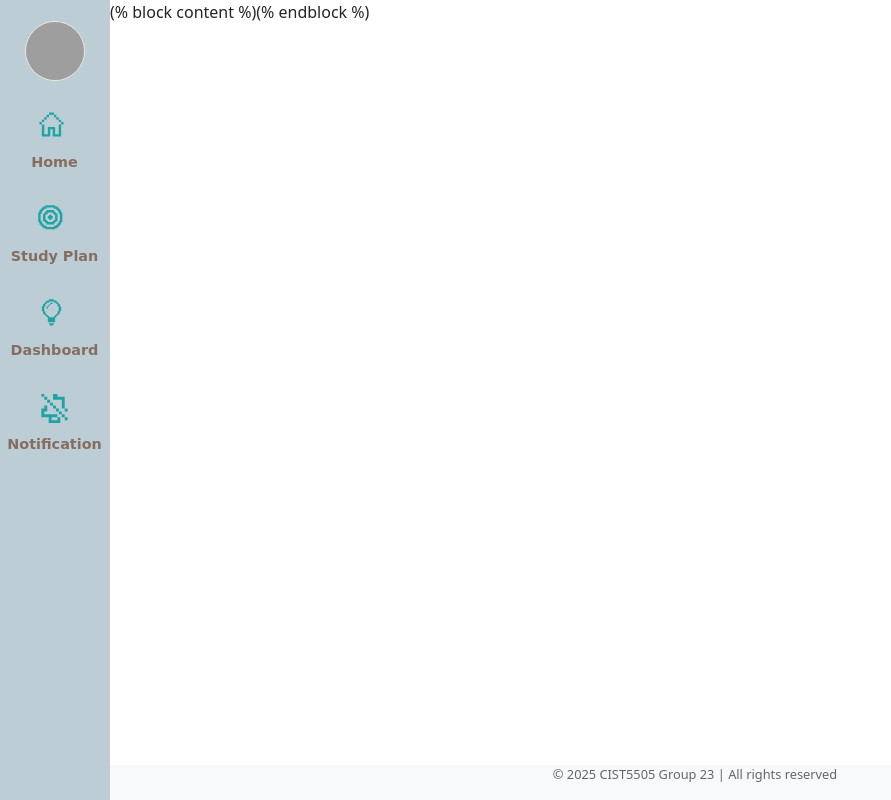
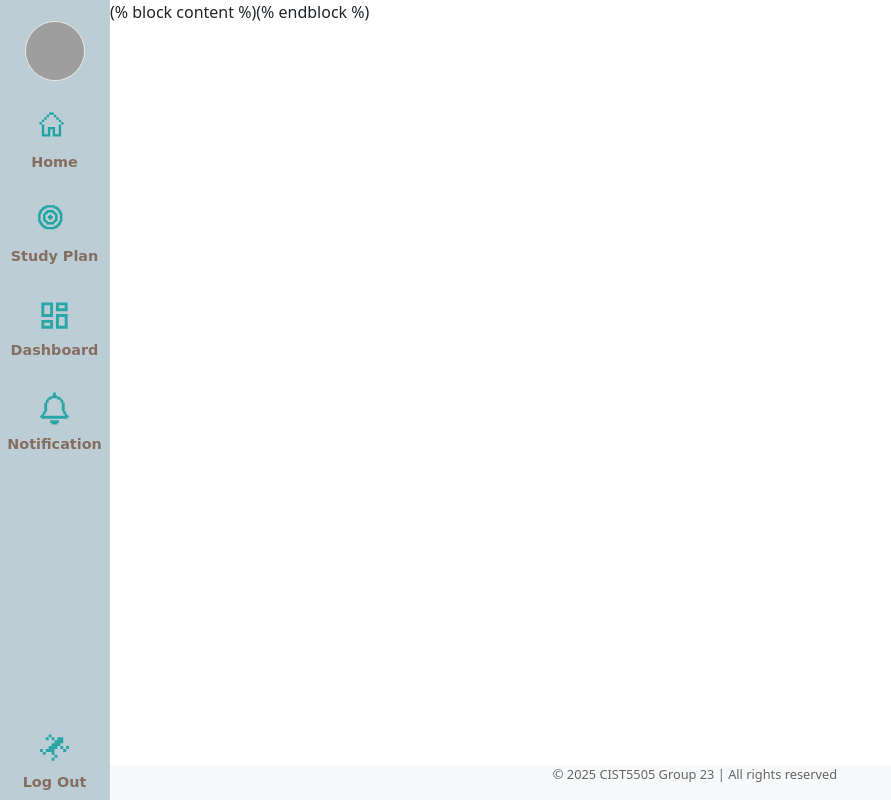
Before and after one commit to YehaoO-chen/AgileWebDevGroup23, a Flask app: template app/templates/base.html in a window 1280 px wide. Shown: the whole page, without its empty margins (0-891 px from the left). Run offline with Flask 3, Linux system fonts and the light colour scheme; the template is opened without the code that fills it, so the values that code supplies are empty; some libraries are stand-ins or nearby versions; grey boxes are pictures that could not be loaded.

Commit message:
fixed the format of block & end jinja; changed the notification & dashboard icons; added the log-out item on sidebar; changed the correct href of css

```diff
--- a/app/static/css/base.css
+++ b/app/static/css/base.css
@@ -24,8 +24,10 @@
   min-height: 100vh; /*ensure the footer will be always at the bottom of the page*/
 }
 
+/* The layout of the whole sidebar */
 .sidebar {
   display: flex;
+  flex-direction: column;
   align-items: center;
   background-color: #BDCDD6;
   border-right: 1.5px solid #cecece65;
@@ -34,8 +36,12 @@
   position: fixed;
 }
 
+/* Manage the sidebar items */
 .nav {
 gap: 6px;
+display: flex;
+flex-direction: column;
+height: 100vh; /* ensure the items will be laid out vertically */
 }
 
 /* ensure the fixed size of profile picture */
@@ -80,6 +86,7 @@
   transition:0.2s ease;
 }
 
+
 .nav-custom {
 display: flex;
 flex-direction: column;
@@ -90,6 +97,8 @@
 transition: 0.3s ease;
 margin-bottom: 0.3rem;
 }
+
+
 
 .nav-custom span, .dropdown-item {
 font-family: 'Pixelify Sans', cursive, 'Segoe UI', sans-serif, Verdana;
@@ -120,3 +129,7 @@
 .nav-custom:hover svg path {
   fill: #ffffff;
 }
+
+.logout {
+  margin-top: auto;
+}
--- a/app/templates/base.html
+++ b/app/templates/base.html
@@ -4,16 +4,16 @@
     <meta charset="UTF-8">
     <meta name="viewport" content="width=device-width, initial-scale=1.0">
     <link href="https://cdnjs.cloudflare.com/ajax/libs/bootstrap/5.3.3/css/bootstrap.min.css" rel="stylesheet">
-<script src="https://cdnjs.cloudflare.com/ajax/libs/bootstrap/5.3.3/js/bootstrap.bundle.min.js"></script>
-    <link rel="stylesheet" href="base.css">
+    <script src="https://cdnjs.cloudflare.com/ajax/libs/bootstrap/5.3.3/js/bootstrap.bundle.min.js"></script>
+    <link rel="stylesheet" href="{{ url_for('static', filename='css/base.css') }}">
     <link href="https://fonts.googleapis.com/css2?family=VT323&display=swap" rel="stylesheet">
 
 
-    <title>(%block title %)ProcrastiNo - Your Best Study Buddy(% endblock %)</title>
+    <title>{%block title %}ProcrastiNo - Your Best Study Buddy{% endblock %}</title>
 </head>
 
 <body>
-    <nav class="sidebar d-flex flex-column">
+    <nav class="sidebar">
         <!-- Profile dropdown -->
         <div class="btn-group dropend">
           <button type="button" class="btn dropdown-toggle" data-bs-toggle="dropdown" aria-expanded="false">
@@ -46,10 +46,8 @@
             </li>
             <li class="nav-item">
                 <a href="{{ url_for('dashboard') }}" class="nav-custom">
-                    <svg xmlns="http://www.w3.org/2000/svg" width="29" height="29" viewBox="0 0 29 29">
-                        <path fill="#1fa4a3" d="M14 21v1h-1v1h-2v-1h-1v-1zM11 4h2v1h-2zm-1 1h1v1h-1z" />
-                        <path fill="#1fa4a3" d="M19 7V5h-1V4h-1V3h-1V2h-2V1h-4v1H8v1H7v1H6v1H5v2H4v4h1v2h1v1h1v1h1v1h1v4h6v-4h1v-1h1v-1h1v-1h1v-2h1V7zm-1 4h-1v2h-1v1h-1v1h-1v1h-4v-1H9v-1H8v-1H7v-2H6V7h1V5h1V4h2V3h4v1h2v1h1v2h1z" />
-                        <path fill="#1fa4a3" d="M9 6h1v1H9zM8 7h1v2H8z" />
+                    <svg xmlns="http://www.w3.org/2000/svg" width="24" height="24" viewBox="0 0 24 24">
+                        <path fill="#2aa6a6" d="M3 3h8v10H3zm2 2v6h4V5zm8-2h8v6h-8zm2 2v2h4V5zm-2 6h8v10h-8zm2 2v6h4v-6zM3 15h8v6H3zm2 2v2h4v-2z" />
                     </svg>
                     <span>Dashboard</span>
                 </a>
@@ -57,9 +55,17 @@
             <li class="nav-item">
                 <a href="{{ url_for('notification')}}" class="nav-custom">
                     <svg xmlns="http://www.w3.org/2000/svg" width="24" height="24" viewBox="0 0 24 24">
-                        <path fill="#1fa4a3" d="M14 2v2h5v2h-8V2zM5 16h9v2h2v4h-6v-2h4v-2h-4v4H8v-4H3v-6h2v-2h2v4H5zm16-2h-2v-2h-2V6h2v6h2zM5 2H3v2h2v2h2v2h2v2h2v2h2v2h2v2h2v2h2v2h2v-2h-2v-2h-2v-2h-2v-2h-2v-2h-2V8H9V6H7V4H5z" />
+                        <path fill="#2aa6a6" d="M15 20v2h-1v1h-4v-1H9v-2zm6-3v-1h-1v-2h-1V8h-1V6h-1V5h-1V4h-2V3h-1V1h-2v2h-1v1H8v1H7v1H6v2H5v6H4v2H3v1H2v1h1v1h18v-1h1v-1zM6 16v-2h1V8h1V6h2V5h4v1h2v2h1v6h1v2h1v1H5v-1z" />
                     </svg>
                     <span>Notification</span>
+                </a>
+            </li>
+            <li class="nav-item logout">
+                <a href="{{ url_for('logout')}}" class="nav-custom">
+                    <svg xmlns="http://www.w3.org/2000/svg" width="24" height="24" viewBox="0 0 24 24">
+                        <path fill="#2aa6a6" d="M10 3H8v2H6v2h2V5h2v2h2v2h-2v2H8v2H6v2H4v-2H2v2h2v2h2v-2h4v2h2v2h-2v2h2v-2h2v-2h-2v-4h2v-2h2v2h2v2h2v-2h2v-2h-2v2h-2v-2h-2V9h2V5h-4v2h-2V5h-2z" />
+                    </svg>
+                    <span>Log Out</span>
                 </a>
             </li>
         </ul>
```
Lines whose indentation alone changed are shown as unchanged.
